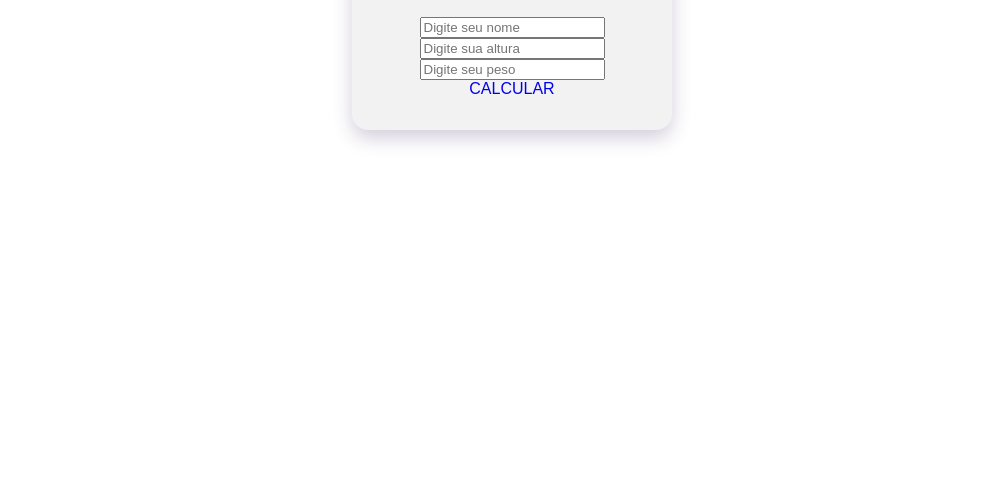
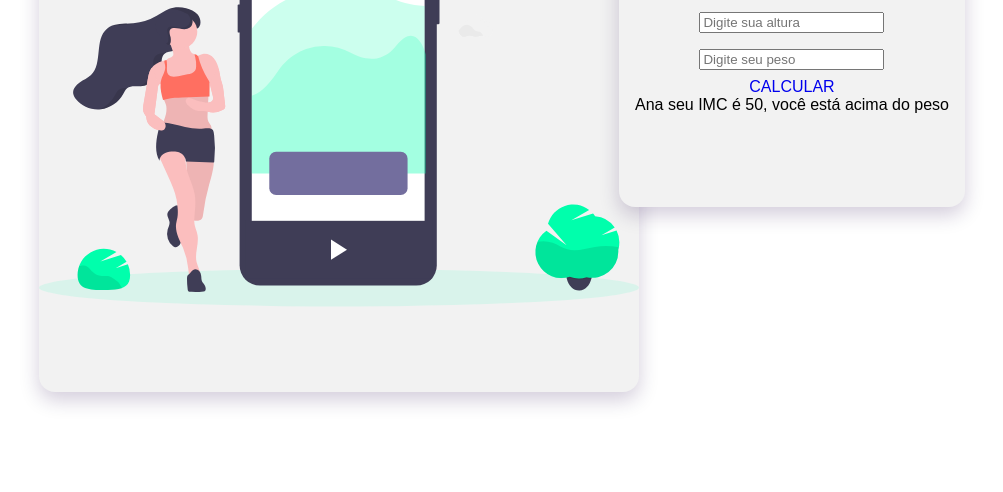
Before and after one commit to mjrramos/estudoJS, a plain HTML site: page IMC/imc2.html in a window 1280 px wide. Shown: the part 332-824 px from the top of the page, without its empty margins (128-1131 px from the left). Before the commit the page ends 800 px from the top, so only its background shows below. Drawn offline with nearby package versions, Linux system fonts and the light colour scheme.

Commit message:
Css styles

```diff
--- a/IMC/imc2.html
+++ b/IMC/imc2.html
@@ -48,7 +48,9 @@
 
             <a href="#" class="imc__button" id="result">CALCULAR</a>
 
-            <div id="result" class="imc__result"></div>
+            <div id="result" class="imc__result">
+              Ana seu IMC é 50, você está acima do peso
+            </div>
           </div>
         </div>
       </div>
--- a/IMC/style.css
+++ b/IMC/style.css
@@ -1,18 +1,22 @@
 .imc {
-  display: grid;
-  grid-template-columns: 100%;
+  display: flex;
+  align-items: center;
+  justify-content: center;
   height: 100vh;
   margin-left: 1.5rem;
   margin-right: 1.5rem;
+  margin-top: 1.5rem;
 }
 
 .imc__content {
-  justify-self: center;
+  justify-content: center;
 }
 
 .imc__img img {
-  width: 320px;
-  margin-top: 1.5rem;
+  width: auto;
+  /* padding: 0 2rem; */
+  box-shadow: 0 8px 20px rgba(35, 0, 77, 0.2);
+  border-radius: 1rem;
 }
 
 .imc__forms {
@@ -22,6 +26,7 @@
 
 .imc__inputs {
   width: 100%;
+  height: 300px;
   background-color: var(--first-color-lighten);
   padding: 2rem 1rem;
   border-radius: 1rem;
@@ -31,5 +36,40 @@
 
 .imc__inputs h1 {
   font-size: var(--h1-font-size);
-  margin-bottom: 2rem;
 }
+
+.imc__box {
+  padding: 0.5rem;
+}
+
+@media screen and (min-width: 1024px) {
+  .imc {
+    display: flex;
+    justify-content: center;
+  }
+
+  .imc__content {
+    display: flex;
+    align-items: center;
+  }
+
+  .imc__forms {
+    position: relative;
+    left: -20px;
+  }
+
+  .imc__img {
+    display: flex;
+    align-items: center;
+    justify-content: center;
+    width: 600px;
+    height: 600px;
+    background-color: var(--first-color-lighten);
+    border-radius: 1rem;
+  }
+
+  .imc__img img {
+    width: 100%;
+    height: 100%;
+  }
+}
```
Also changed, not shown: IMC/imc.html (+3 -1 lines).
